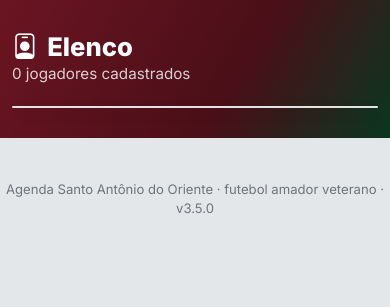
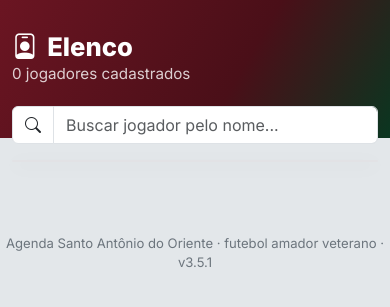
Before and after one commit to leomodolosa-boop/santo-antonio-agenda, a Flask app: page /jogadores in a window 390 px wide. Shown: the part 103-410 px from the top of the page. Run offline with Flask 3, Linux system fonts and the light colour scheme; data that the repository does not hold is empty; some libraries are stand-ins or nearby versions.

Commit message:
Adiciona busca no elenco e no lançamento de artilheiros
Cadastro de Jogadores: campo de busca filtra a lista pelo nome/apelido
em tempo real (desktop e mobile).

Lançamento de resultado: o select de artilheiro vira um campo de busca
com sugestões (mesmo padrão usado para escolher adversário/endereço),
já que o dropdown simples ficava difícil de usar com o elenco crescendo.
O jogador "Contra" continua destacado em vermelho na lista de sugestões.

```diff
--- a/app.py
+++ b/app.py
@@ -48,7 +48,7 @@ csrf = CSRFProtect(app)
 # Defina SETUP_TOKEN no ambiente (Render → Environment) com um valor só seu.
 SETUP_TOKEN = os.environ.get("SETUP_TOKEN", "trocar-este-codigo-no-render")
 
-APP_VERSION = "3.5.0"
+APP_VERSION = "3.5.1"
 
 ESCUDOS_DIR = Path(__file__).parent / "static" / "escudos"
 ESCUDOS_DIR.mkdir(parents=True, exist_ok=True)
--- a/templates/base.html
+++ b/templates/base.html
@@ -1169,6 +1169,44 @@
       }
     }
 
+    function agendaFiltrarArtilheiro(input) {
+      const wrapper = input.closest('.artilheiro-busca-wrapper');
+      if (!wrapper) return;
+      const lista = wrapper.querySelector('.artilheiro-jogador-lista');
+      const hiddenInput = wrapper.querySelector('.artilheiro-jogador-id');
+      const termo = input.value.toLowerCase().trim();
+      const jogadores = window.AGENDA_JOGADORES_ATIVOS || [];
+      const resultados = termo
+        ? jogadores.filter((j) => j.nome.toLowerCase().indexOf(termo) !== -1)
+        : jogadores;
+      lista.innerHTML = '';
+      if (!resultados.length) {
+        lista.classList.remove('aberta');
+        return;
+      }
+      resultados.forEach((j) => {
+        const item = document.createElement('div');
+        item.className = 'time-picker-item';
+        if (j.contra) item.style.cssText = 'color:#c0392b;font-weight:700';
+        item.textContent = j.nome;
+        item.onclick = function () {
+          input.value = j.nome;
+          hiddenInput.value = j.id;
+          lista.classList.remove('aberta');
+        };
+        lista.appendChild(item);
+      });
+      lista.classList.add('aberta');
+    }
+
+    function agendaFiltrarJogadores(termo) {
+      termo = termo.toLowerCase().trim();
+      document.querySelectorAll('.jogador-linha-busca').forEach(function (linha) {
+        const visivel = !termo || linha.dataset.nome.indexOf(termo) !== -1;
+        linha.style.display = visivel ? '' : 'none';
+      });
+    }
+
     function agendaFormatarHora(hora) {
       if (!hora) return '';
       const partes = hora.split(':');
--- a/templates/jogadores.html
+++ b/templates/jogadores.html
@@ -41,6 +41,14 @@
 </div>
 {% endif %}
 
+<div class="mb-3">
+  <div class="input-group">
+    <span class="input-group-text bg-white"><i class="bi bi-search"></i></span>
+    <input type="text" class="form-control" id="jogadores_busca" autocomplete="off"
+           placeholder="Buscar jogador pelo nome..." oninput="agendaFiltrarJogadores(this.value)">
+  </div>
+</div>
+
 <div class="card d-none d-md-block">
   <div class="table-responsive">
   <table class="table table-hover align-middle mb-0">
@@ -56,7 +64,7 @@
     </thead>
     <tbody>
       {% for j in jogadores %}
-      <tr>
+      <tr class="jogador-linha-busca" data-nome="{{ (j.nome_completo ~ ' ' ~ (j.apelido or ''))|lower }}">
         <td style="width:60px">
           {% if j.foto %}
             <img class="escudo-circulo" src="{{ url_for('static', filename='jogadores/' ~ j.foto) }}" alt="Foto de {{ j.nome_completo }}">
@@ -99,7 +107,8 @@
 
 <div class="card d-md-none">
   {% for j in jogadores %}
-  <div class="time-linha-mobile{% if eh_master %} time-linha-clicavel{% endif %}"
+  <div class="time-linha-mobile jogador-linha-busca{% if eh_master %} time-linha-clicavel{% endif %}"
+       data-nome="{{ (j.nome_completo ~ ' ' ~ (j.apelido or ''))|lower }}"
        {% if eh_master %}ondblclick="window.location='{{ url_for('jogadores_editar', jogador_id=j.id) }}'"{% endif %}>
     {% if j.foto %}
       <img class="escudo-circulo" src="{{ url_for('static', filename='jogadores/' ~ j.foto) }}" alt="Foto de {{ j.nome_completo }}">
```
Also changed, not shown: templates/jogo_form_conteudo.html (+31 -13 lines).
